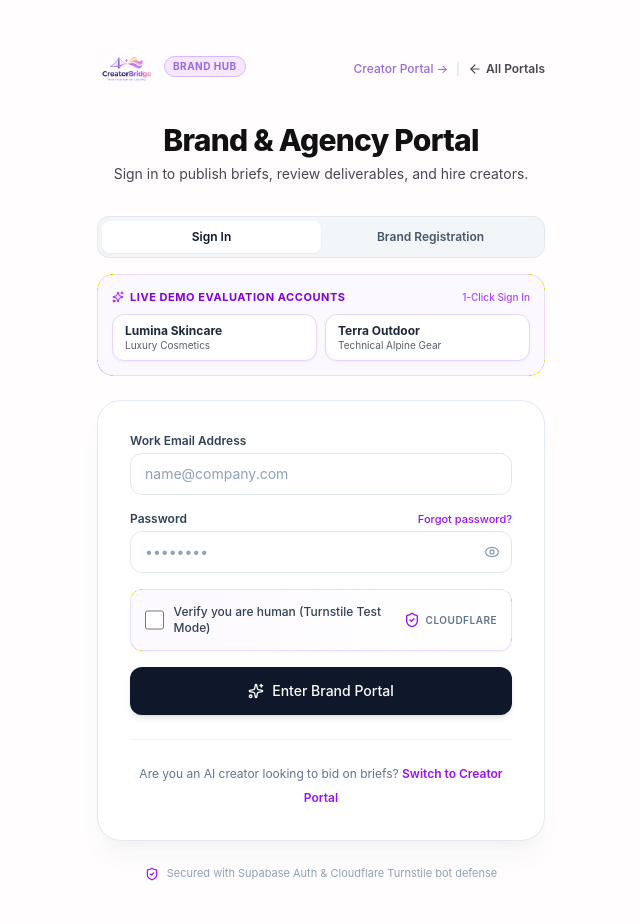
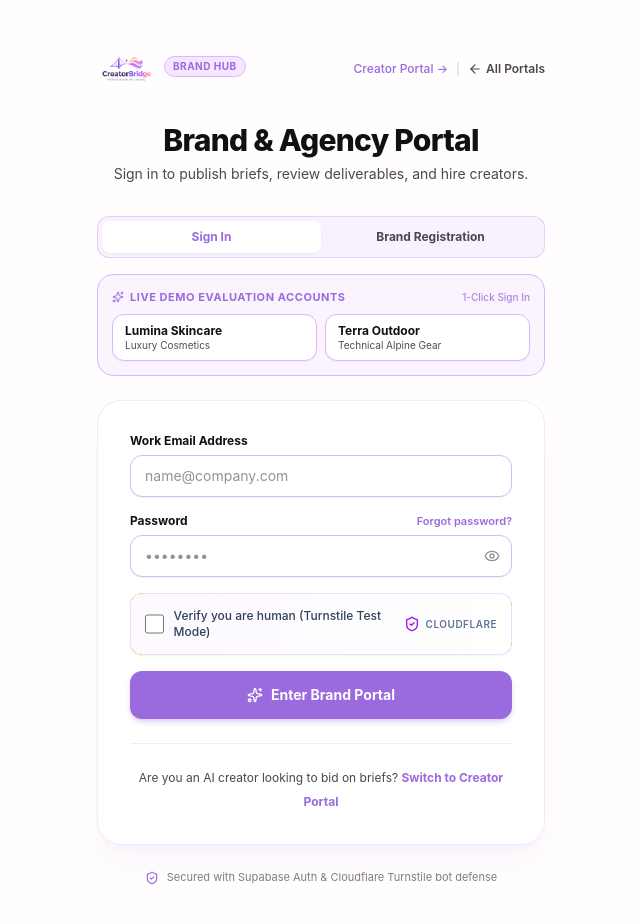
Before and after one commit to Siddartha-1579/CreatorBridge_2, a React (Vite) app in the folder frontend/: page /auth/brand in a window 1280 px wide. Shown: the top 924 px of the page, without its empty margins (319-959 px from the left). Built offline with nearby package versions, Linux system fonts and the light colour scheme; no server answers.

Commit message:
fix: improve brand registration text visibility

```diff
--- a/frontend/src/pages/auth/AuthLandingPage.tsx
+++ b/frontend/src/pages/auth/AuthLandingPage.tsx
@@ -86,7 +86,7 @@ export const AuthLandingPage: React.FC = () => {
               <div className="h-14 w-14 rounded-2xl bg-[#F4E7FF] border border-[#D8B8FF] flex items-center justify-center text-[#9A6ADF] mb-6 group-hover:scale-105 transition-transform">
                 <Building2 className="h-7 w-7" />
               </div>
-              <span className="text-xs font-bold tracking-wider uppercase text-[#111111] bg-slate-100 px-2.5 py-1 rounded-full border border-slate-200">
+              <span className="text-xs font-bold tracking-wider uppercase text-[#9A6ADF] bg-[#F4E7FF] px-2.5 py-1 rounded-full border border-[#D8B8FF]">
                 For Brands & Creative Agencies
               </span>
               <h2 className="text-2xl font-bold text-[#111111] mt-3 mb-2">
@@ -112,7 +112,7 @@ export const AuthLandingPage: React.FC = () => {
               </ul>
             </div>
 
-            <button className="w-full py-3 px-6 rounded-xl bg-[#111111] hover:bg-[#9A6ADF] text-white font-semibold text-xs shadow-sm transition-all flex items-center justify-center space-x-2 cursor-pointer">
+            <button className="w-full py-3 px-6 rounded-xl bg-[#9A6ADF] hover:bg-[#8552D4] text-white font-semibold text-xs shadow-sm transition-all flex items-center justify-center space-x-2 cursor-pointer">
               <span>Continue to Brand Hub</span>
               <ArrowRight className="h-4 w-4" />
             </button>
--- a/frontend/src/pages/auth/BrandAuthPage.tsx
+++ b/frontend/src/pages/auth/BrandAuthPage.tsx
@@ -121,7 +121,7 @@ export const BrandAuthPage: React.FC = () => {
         </div>
 
         {/* Tab Switcher */}
-        <div className="flex rounded-xl bg-slate-100/80 p-1 mb-4 border border-slate-200">
+        <div className="flex rounded-xl bg-[#F4E7FF]/50 p-1 mb-4 border border-[#D8B8FF]/60">
           <button
             type="button"
             onClick={() => {
@@ -129,10 +129,10 @@ export const BrandAuthPage: React.FC = () => {
               setSearchParams({ mode: "login" })
               setError(null)
             }}
-            className={`flex-1 py-2 text-xs font-semibold rounded-lg transition-all ${
+            className={`flex-1 py-2 text-xs font-bold rounded-lg transition-all ${
               mode === "login"
-                ? "bg-white text-slate-900 shadow-xs"
-                : "text-slate-600 hover:text-slate-900"
+                ? "bg-white text-[#9A6ADF] shadow-xs"
+                : "text-[#4B4652] hover:text-[#111111]"
             }`}
           >
             Sign In
@@ -144,10 +144,10 @@ export const BrandAuthPage: React.FC = () => {
               setSearchParams({ mode: "register" })
               setError(null)
             }}
-            className={`flex-1 py-2 text-xs font-semibold rounded-lg transition-all ${
+            className={`flex-1 py-2 text-xs font-bold rounded-lg transition-all ${
               mode === "register"
-                ? "bg-white text-slate-900 shadow-xs"
-                : "text-slate-600 hover:text-slate-900"
+                ? "bg-white text-[#9A6ADF] shadow-xs"
+                : "text-[#4B4652] hover:text-[#111111]"
             }`}
           >
             Brand Registration
@@ -156,13 +156,13 @@ export const BrandAuthPage: React.FC = () => {
 
         {/* Demo Brand Quick Login Helper for Live Hackathon Evaluation */}
         {mode === "login" && (
-          <div className="mb-6 p-3.5 rounded-2xl bg-purple-50/70 border border-purple-200/80">
+          <div className="mb-6 p-3.5 rounded-2xl bg-[#F4E7FF]/40 border border-[#D8B8FF]">
             <div className="flex items-center justify-between mb-2">
-              <span className="text-[11px] font-bold uppercase tracking-wider text-purple-700 flex items-center gap-1.5">
-                <Sparkles className="w-3 h-3 text-purple-600" />
+              <span className="text-[11px] font-bold uppercase tracking-wider text-[#9A6ADF] flex items-center gap-1.5">
+                <Sparkles className="w-3 h-3 text-[#9A6ADF]" />
                 Live Demo Evaluation Accounts
               </span>
-              <span className="text-[10px] text-purple-500 font-medium">1-Click Sign In</span>
+              <span className="text-[10px] text-[#9A6ADF]/80 font-medium">1-Click Sign In</span>
             </div>
             <div className="grid grid-cols-2 gap-2">
               <button
@@ -190,11 +190,12 @@ export const BrandAuthPage: React.FC = () => {
                     setIsLoading(false)
                   }
                 }}
-                className="py-2 px-3 rounded-xl bg-white border border-purple-200 text-xs font-semibold text-slate-800 hover:bg-purple-600 hover:text-white hover:border-purple-600 transition-all text-left shadow-xs"
+                className="py-2 px-3 rounded-xl bg-white border border-[#D8B8FF] text-xs font-semibold text-[#111111] hover:bg-[#9A6ADF] hover:text-white hover:border-[#9A6ADF] transition-all text-left shadow-xs cursor-pointer"
               >
                 <div className="font-bold truncate">Lumina Skincare</div>
                 <div className="text-[10px] opacity-75 font-normal">Luxury Cosmetics</div>
               </button>
+
               <button
                 type="button"
                 onClick={async () => {
@@ -220,7 +221,7 @@ export const BrandAuthPage: React.FC = () => {
                     setIsLoading(false)
                   }
                 }}
-                className="py-2 px-3 rounded-xl bg-white border border-purple-200 text-xs font-semibold text-slate-800 hover:bg-purple-600 hover:text-white hover:border-purple-600 transition-all text-left shadow-xs"
+                className="py-2 px-3 rounded-xl bg-white border border-[#D8B8FF] text-xs font-semibold text-[#111111] hover:bg-[#9A6ADF] hover:text-white hover:border-[#9A6ADF] transition-all text-left shadow-xs cursor-pointer"
               >
                 <div className="font-bold truncate">Terra Outdoor</div>
                 <div className="text-[10px] opacity-75 font-normal">Technical Alpine Gear</div>
@@ -230,7 +231,7 @@ export const BrandAuthPage: React.FC = () => {
         )}
 
         {/* Auth Box */}
-        <div className="rounded-3xl border border-slate-200/90 bg-white/95 p-6 sm:p-8 shadow-xl shadow-slate-500/5">
+        <div className="rounded-3xl border border-[#F4E7FF] bg-white p-6 sm:p-8 shadow-xl shadow-[#9A6ADF]/5">
           {error && (
             <div className="mb-5 rounded-xl border border-rose-200 bg-rose-50/80 p-3 flex items-start space-x-2.5 text-xs text-rose-700">
               <AlertCircle className="h-4 w-4 flex-shrink-0 mt-0.5" />
@@ -242,17 +243,17 @@ export const BrandAuthPage: React.FC = () => {
             {mode === "register" && (
               <>
                 <div>
-                  <label className="block text-xs font-semibold text-slate-700 mb-1">
+                  <label className="block text-xs font-bold text-[#111111] mb-1.5">
                     Organization Type
                   </label>
                   <div className="grid grid-cols-2 gap-2">
                     <button
                       type="button"
                       onClick={() => setRole("BRAND")}
-                      className={`py-2 px-3 text-xs font-medium rounded-xl border transition-all text-center ${
+                      className={`py-2 px-3 text-xs rounded-xl border transition-all text-center cursor-pointer ${
                         role === "BRAND"
-                          ? "border-purple-600 bg-purple-50 text-purple-700 font-semibold"
-                          : "border-slate-200 bg-white text-slate-600 hover:border-slate-300"
+                          ? "border-[#9A6ADF] bg-[#F4E7FF]/60 text-[#9A6ADF] font-bold shadow-2xs"
+                          : "border-[#D8B8FF]/60 bg-white text-[#4B4652] hover:bg-[#F4E7FF]/20 hover:border-[#D8B8FF]"
                       }`}
                     >
                       Brand / Enterprise
@@ -260,10 +261,10 @@ export const BrandAuthPage: React.FC = () => {
                     <button
                       type="button"
                       onClick={() => setRole("AGENCY")}
-                      className={`py-2 px-3 text-xs font-medium rounded-xl border transition-all text-center ${
+                      className={`py-2 px-3 text-xs rounded-xl border transition-all text-center cursor-pointer ${
                         role === "AGENCY"
-                          ? "border-purple-600 bg-purple-50 text-purple-700 font-semibold"
-                          : "border-slate-200 bg-white text-slate-600 hover:border-slate-300"
+                          ? "border-[#9A6ADF] bg-[#F4E7FF]/60 text-[#9A6ADF] font-bold shadow-2xs"
+                          : "border-[#D8B8FF]/60 bg-white text-[#4B4652] hover:bg-[#F4E7FF]/20 hover:border-[#D8B8FF]"
                       }`}
                     >
                       Creative Agency
@@ -272,7 +273,7 @@ export const BrandAuthPage: React.FC = () => {
                 </div>
 
                 <div>
-                  <label className="block text-xs font-semibold text-slate-700 mb-1">
+                  <label className="block text-xs font-bold text-[#111111] mb-1.5">
                     {role === "AGENCY" ? "Agency Name" : "Company / Brand Name"}
                   </label>
                   <input
@@ -281,14 +282,14 @@ export const BrandAuthPage: React.FC = () => {
                     value={organizationName}
                     onChange={(e) => setOrganizationName(e.target.value)}
                     placeholder={role === "AGENCY" ? "e.g. Apex Media Agency" : "e.g. Lumina Studios"}
-                    className="w-full rounded-xl border border-slate-200 bg-white px-3.5 py-2.5 text-sm text-slate-900 placeholder:text-slate-400 focus:border-purple-600 focus:outline-none focus:ring-1 focus:ring-purple-600"
+                    className="w-full rounded-xl border border-[#D8B8FF] bg-white px-3.5 py-2.5 text-sm text-[#111111] placeholder:text-[#4B4652]/60 focus:border-[#9A6ADF] focus:outline-none focus:ring-2 focus:ring-[#9A6ADF]/30 shadow-2xs transition-colors"
                   />
                 </div>
               </>
             )}
 
             <div>
-              <label className="block text-xs font-semibold text-slate-700 mb-1">
+              <label className="block text-xs font-bold text-[#111111] mb-1.5">
                 Work Email Address
               </label>
               <input
@@ -297,19 +298,19 @@ export const BrandAuthPage: React.FC = () => {
                 value={email}
                 onChange={(e) => setEmail(e.target.value)}
                 placeholder="name@company.com"
-                className="w-full rounded-xl border border-slate-200 bg-white px-3.5 py-2.5 text-sm text-slate-900 placeholder:text-slate-400 focus:border-purple-600 focus:outline-none focus:ring-1 focus:ring-purple-600"
+                className="w-full rounded-xl border border-[#D8B8FF] bg-white px-3.5 py-2.5 text-sm text-[#111111] placeholder:text-[#4B4652]/60 focus:border-[#9A6ADF] focus:outline-none focus:ring-2 focus:ring-[#9A6ADF]/30 shadow-2xs transition-colors"
               />
             </div>
 
             <div>
-              <div className="flex items-center justify-between mb-1">
-                <label className="block text-xs font-semibold text-slate-700">
+              <div className="flex items-center justify-between mb-1.5">
+                <label className="block text-xs font-bold text-[#111111]">
                   Password
                 </label>
                 {mode === "login" && (
                   <Link
                     to="/auth/forgot-password"
-                    className="text-[11px] font-medium text-purple-600 hover:text-purple-700"
+                    className="text-[11px] font-semibold text-[#9A6ADF] hover:text-[#8655cb]"
                   >
                     Forgot password?
                   </Link>
@@ -322,12 +323,12 @@ export const BrandAuthPage: React.FC = () => {
                   value={password}
                   onChange={(e) => setPassword(e.target.value)}
                   placeholder="••••••••"
-                  className="w-full rounded-xl border border-slate-200 bg-white px-3.5 py-2.5 text-sm text-slate-900 placeholder:text-slate-400 focus:border-purple-600 focus:outline-none focus:ring-1 focus:ring-purple-600 pr-10"
+                  className="w-full rounded-xl border border-[#D8B8FF] bg-white px-3.5 py-2.5 text-sm text-[#111111] placeholder:text-[#4B4652]/60 focus:border-[#9A6ADF] focus:outline-none focus:ring-2 focus:ring-[#9A6ADF]/30 shadow-2xs transition-colors pr-10"
                 />
                 <button
                   type="button"
                   onClick={() => setShowPassword(!showPassword)}
-                  className="absolute right-3 top-1/2 -translate-y-1/2 text-slate-400 hover:text-slate-600"
+                  className="absolute right-3 top-1/2 -translate-y-1/2 text-[#4B4652]/60 hover:text-[#111111] cursor-pointer"
                 >
                   {showPassword ? <EyeOff className="h-4 w-4" /> : <Eye className="h-4 w-4" />}
                 </button>
@@ -336,7 +337,7 @@ export const BrandAuthPage: React.FC = () => {
 
             {mode === "register" && (
               <div>
-                <label className="block text-xs font-semibold text-slate-700 mb-1">
+                <label className="block text-xs font-bold text-[#111111] mb-1.5">
                   Confirm Password
                 </label>
                 <input
@@ -345,7 +346,7 @@ export const BrandAuthPage: React.FC = () => {
                   value={confirmPassword}
                   onChange={(e) => setConfirmPassword(e.target.value)}
                   placeholder="••••••••"
-                  className="w-full rounded-xl border border-slate-200 bg-white px-3.5 py-2.5 text-sm text-slate-900 placeholder:text-slate-400 focus:border-purple-600 focus:outline-none focus:ring-1 focus:ring-purple-600"
+                  className="w-full rounded-xl border border-[#D8B8FF] bg-white px-3.5 py-2.5 text-sm text-[#111111] placeholder:text-[#4B4652]/60 focus:border-[#9A6ADF] focus:outline-none focus:ring-2 focus:ring-[#9A6ADF]/30 shadow-2xs transition-colors"
                 />
               </div>
             )}
@@ -359,7 +360,7 @@ export const BrandAuthPage: React.FC = () => {
             <button
               type="submit"
               disabled={isLoading}
-              className="w-full py-3.5 px-4 rounded-xl bg-slate-900 hover:bg-purple-600 text-white font-medium text-sm shadow-md shadow-slate-900/10 disabled:opacity-50 transition-all flex items-center justify-center space-x-2"
+              className="w-full py-3.5 px-4 rounded-xl bg-[#9A6ADF] hover:bg-[#8655cb] text-white font-bold text-sm shadow-md shadow-[#9A6ADF]/25 disabled:opacity-50 transition-all flex items-center justify-center space-x-2 cursor-pointer"
             >
               {isLoading ? (
                 <span>Authenticating...</span>
@@ -375,11 +376,11 @@ export const BrandAuthPage: React.FC = () => {
           </form>
 
           {/* Switch to Creator portal link */}
-          <div className="mt-6 pt-5 border-t border-slate-100 text-center">
-            <span className="text-xs text-slate-500">Are you an AI creator looking to bid on briefs? </span>
+          <div className="mt-6 pt-5 border-t border-[#F4E7FF] text-center">
+            <span className="text-xs text-[#4B4652]">Are you an AI creator looking to bid on briefs? </span>
             <Link
               to="/auth/creator"
-              className="text-xs font-semibold text-purple-600 hover:text-purple-700 transition-colors"
+              className="text-xs font-bold text-[#9A6ADF] hover:text-[#8655cb] transition-colors"
             >
               Switch to Creator Portal
             </Link>
@@ -387,8 +388,8 @@ export const BrandAuthPage: React.FC = () => {
         </div>
 
         {/* Security badge */}
-        <div className="mt-6 flex items-center justify-center space-x-2 text-[11px] text-slate-400">
-          <ShieldCheck className="h-3.5 w-3.5 text-purple-600" />
+        <div className="mt-6 flex items-center justify-center space-x-2 text-[11px] text-[#4B4652]/70">
+          <ShieldCheck className="h-3.5 w-3.5 text-[#9A6ADF]" />
           <span>Secured with Supabase Auth & Cloudflare Turnstile bot defense</span>
         </div>
       </div>
```
